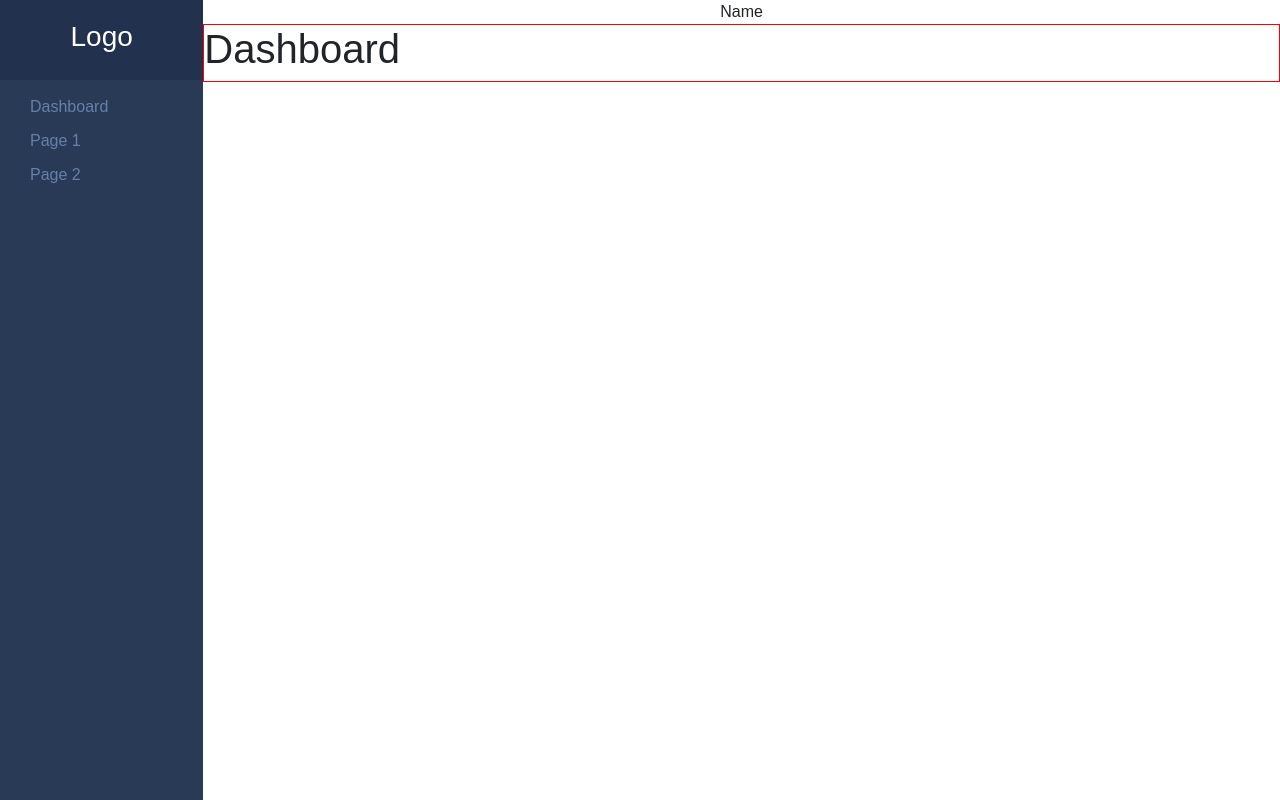
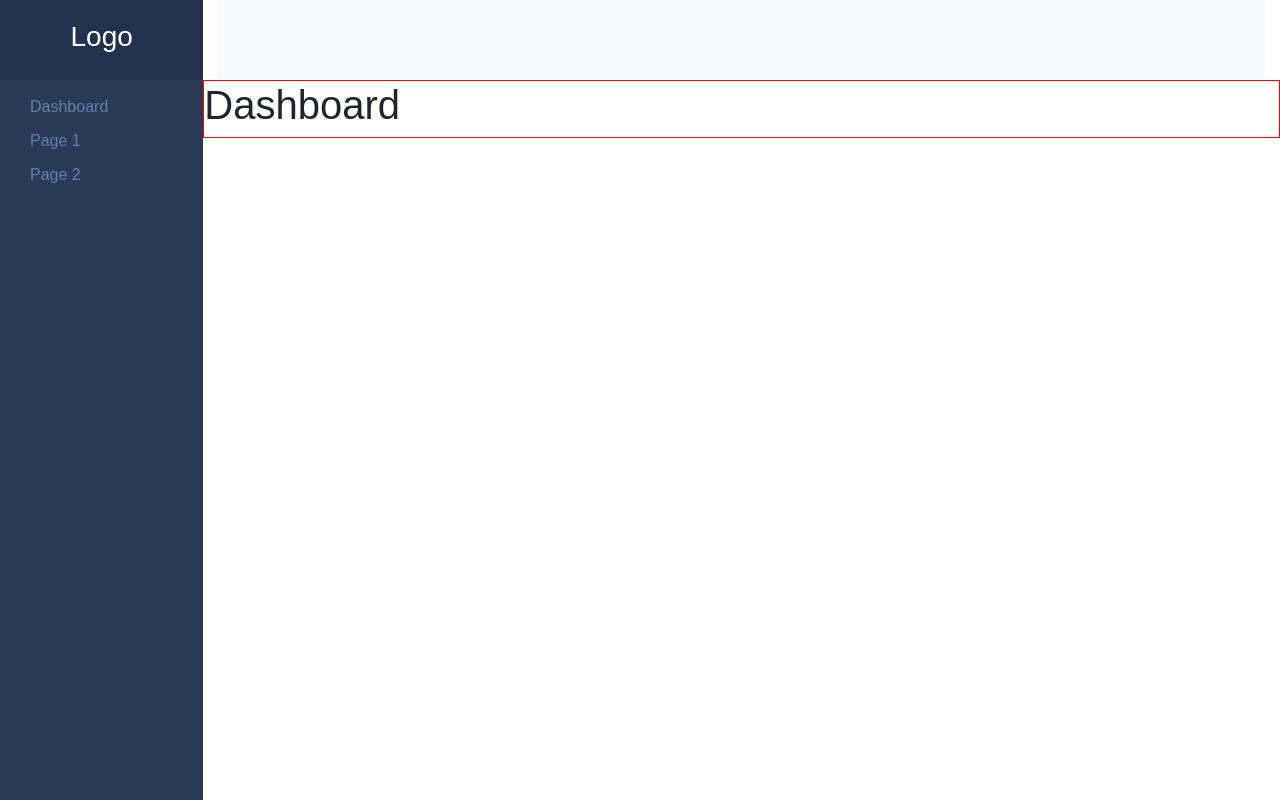
Before and after one commit to yllipetrovci/ylli-petrovci-react-js-boilerplate, a React (Create React App) app: page / in a window 1280 px wide. Built offline with nearby package versions, Linux system fonts and the light colour scheme; the HTML template or start-up script is replaced by a standard one.

Commit message:
WIP:styling header

```diff
--- a/src/components/header.js
+++ b/src/components/header.js
@@ -1,8 +1,11 @@
 import React from 'react';
+import '../styles/header.css';
 
 const Header = (props) => {
     return (
-        <header className="text-center">{props.name}</header>
+        <div className="header-component">
+            <header className="text-center"></header>
+        </div>
     )
 }
 
--- /dev/null
+++ b/src/styles/header.css
@@ -0,0 +1,4 @@
+.header-component{
+    min-height: 80px;
+    background-color:#F7FAFF;
+}
```
